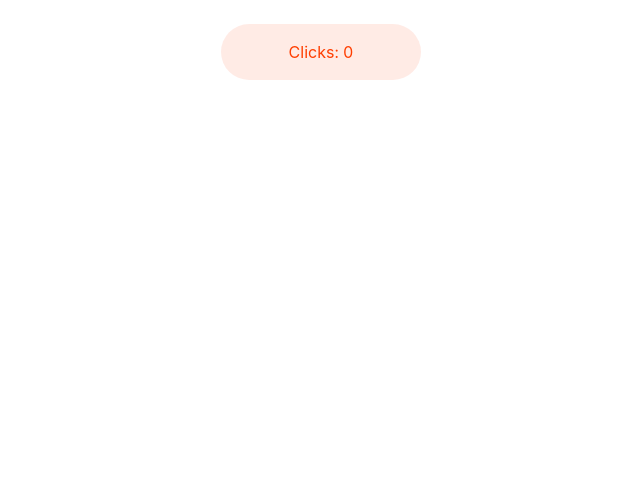
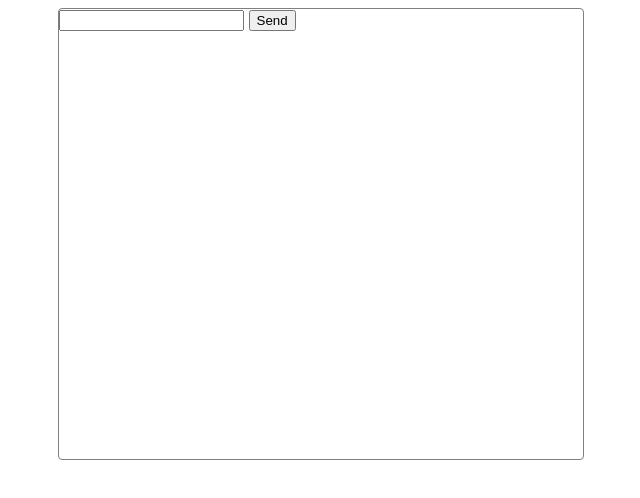
Before and after one commit to p-adams/featherbeak, a Svelte app: page / in a window 1280 px wide. Shown: the top 498 px of the page, without its empty margins (319-959 px from the left). Built offline with nearby package versions, Linux system fonts and the light colour scheme.

Commit message:
remove boilerplate code and init chat box component

```diff
--- a/index.html
+++ b/index.html
@@ -4,7 +4,7 @@
     <meta charset="UTF-8" />
     <link rel="icon" href="/favicon.ico" />
     <meta name="viewport" content="width=device-width, initial-scale=1.0" />
-    <title>Svelte + TS + Vite App</title>
+    <title>Featherbeak</title>
   </head>
   <body>
     <div id="app"></div>
--- a/src/App.svelte
+++ b/src/App.svelte
@@ -1,13 +1,9 @@
 <script lang="ts">
-  import Counter from './lib/Counter.svelte'
+  import ChatBox from './lib/ChatBox.svelte'
 </script>
 
 <main>
-
-
-  <Counter />
-
-
+  <ChatBox/>
 </main>
 
 <style>
@@ -17,39 +13,6 @@
   }
 
   main {
-    text-align: center;
-    padding: 1em;
-    margin: 0 auto;
-  }
-
-  img {
-    height: 16rem;
-    width: 16rem;
-  }
-
-  h1 {
-    color: #ff3e00;
-    text-transform: uppercase;
-    font-size: 4rem;
-    font-weight: 100;
-    line-height: 1.1;
-    margin: 2rem auto;
-    max-width: 14rem;
-  }
-
-  p {
-    max-width: 14rem;
-    margin: 1rem auto;
-    line-height: 1.35;
-  }
-
-  @media (min-width: 480px) {
-    h1 {
-      max-width: none;
-    }
-
-    p {
-      max-width: none;
-    }
+    height: 100vh;
   }
 </style>
--- a/src/lib/ChatBox.svelte
+++ b/src/lib/ChatBox.svelte
@@ -0,0 +1,20 @@
+<div class="chat-box">
+    <div>
+        <input/>
+        <button>Send</button>
+    </div>
+</div>
+
+<style>
+    .chat-box {
+        display: flex;
+        align-items: center;
+        justify-content: center;
+    }
+    .chat-box div {
+        border: 1px solid gray;
+        border-radius: 4px;
+        height: 450px;
+        width: 524px;
+    }
+</style>
```
